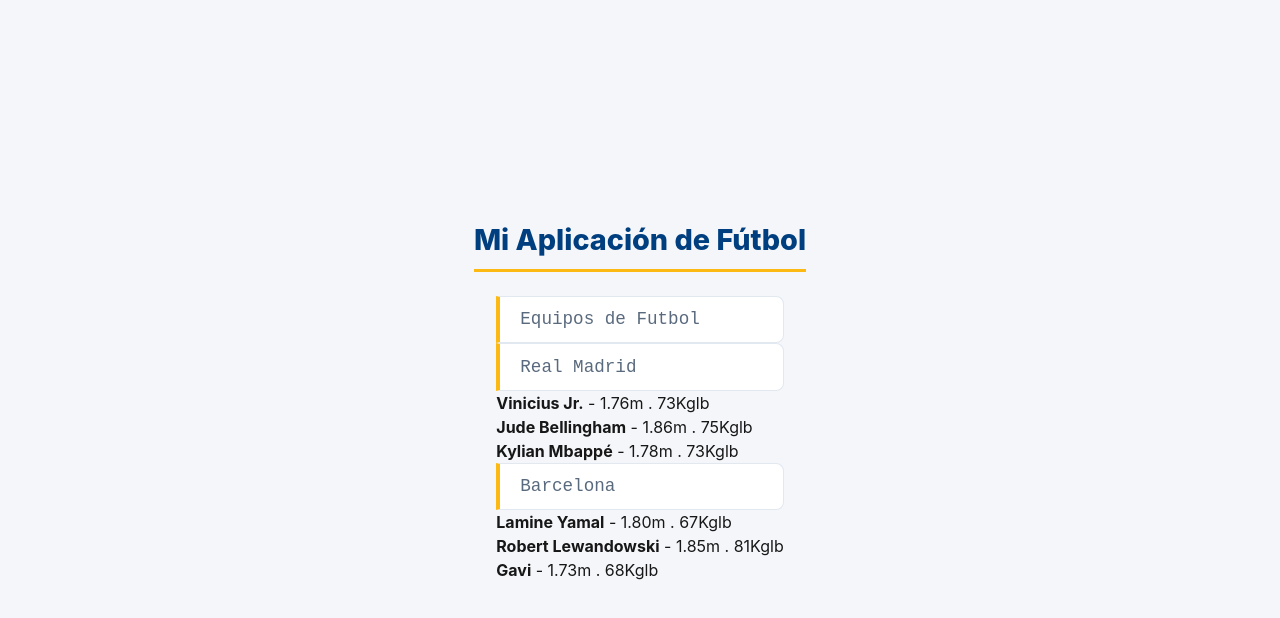
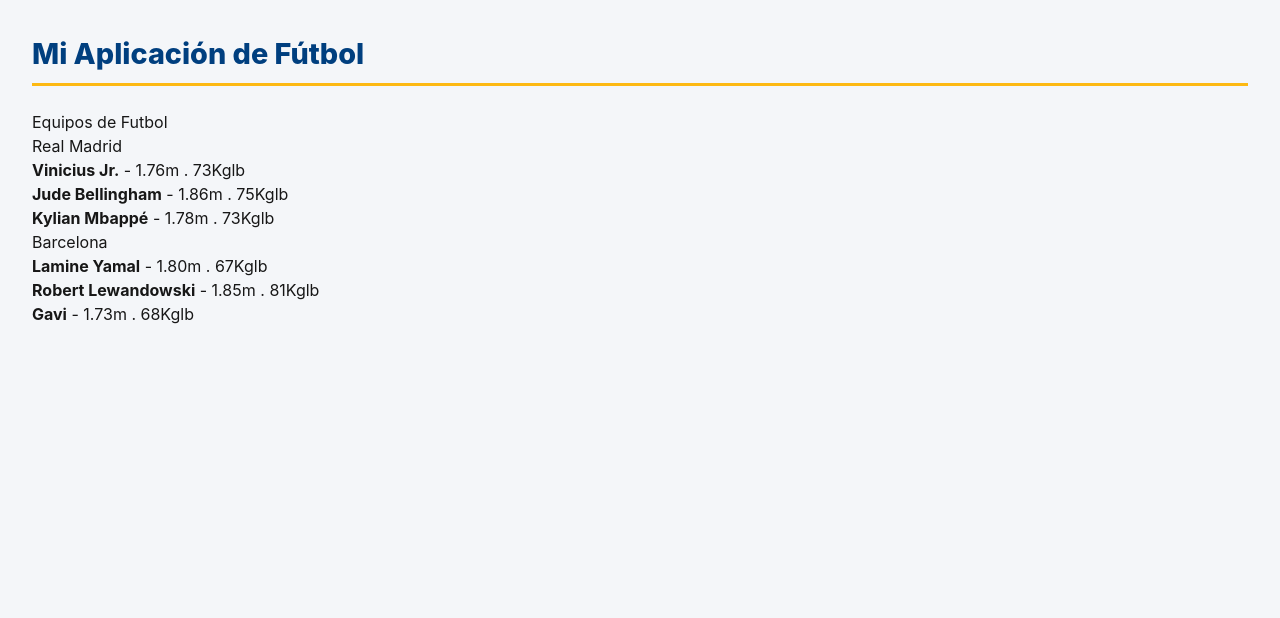
Before and after one commit to Kenie4r/Guia2LabDPS, a Next.js app in the folder guia2-procedimiento/: page / in a window 1280 px wide. Shown: the top 618 px of the page. Built offline with nearby package versions, Linux system fonts and the light colour scheme.

Commit message:
Commit de ejercicio 2

```diff
--- a/guia2-procedimiento/app/page.module.css
+++ b/guia2-procedimiento/app/page.module.css
@@ -1,32 +1,3 @@
-/* Ejercicio 1 — Hola Mundo */
-.main {
-  min-height: 100vh;
-  display: flex;
-  flex-direction: column;
-  align-items: center;
-  justify-content: center;
-  background: #f4f6f9;
-  font-family: 'Inter', sans-serif;
-}
-
-.main h1 {
-  font-size: 2.5rem;
-  font-weight: 800;
-  color: #003f7f;
-  margin-bottom: 0.5rem;
-}
-
-.main h2 {
-  font-size: 1.1rem;
-  font-weight: 500;
-  color: #5a6a7e;
-  background: #fff;
-  border: 1px solid #e2e8f0;
-  border-left: 4px solid #fdb913;
-  padding: 0.6rem 1.25rem;
-  border-radius: 0 8px 8px 0;
-  font-family: 'Fira Code', monospace;
-}
 
 
 /* Ejercicio 2 — Equipos de Fútbol */
```
Also changed, not shown: guia2-procedimiento/app/page.tsx (+0 -93 lines).
